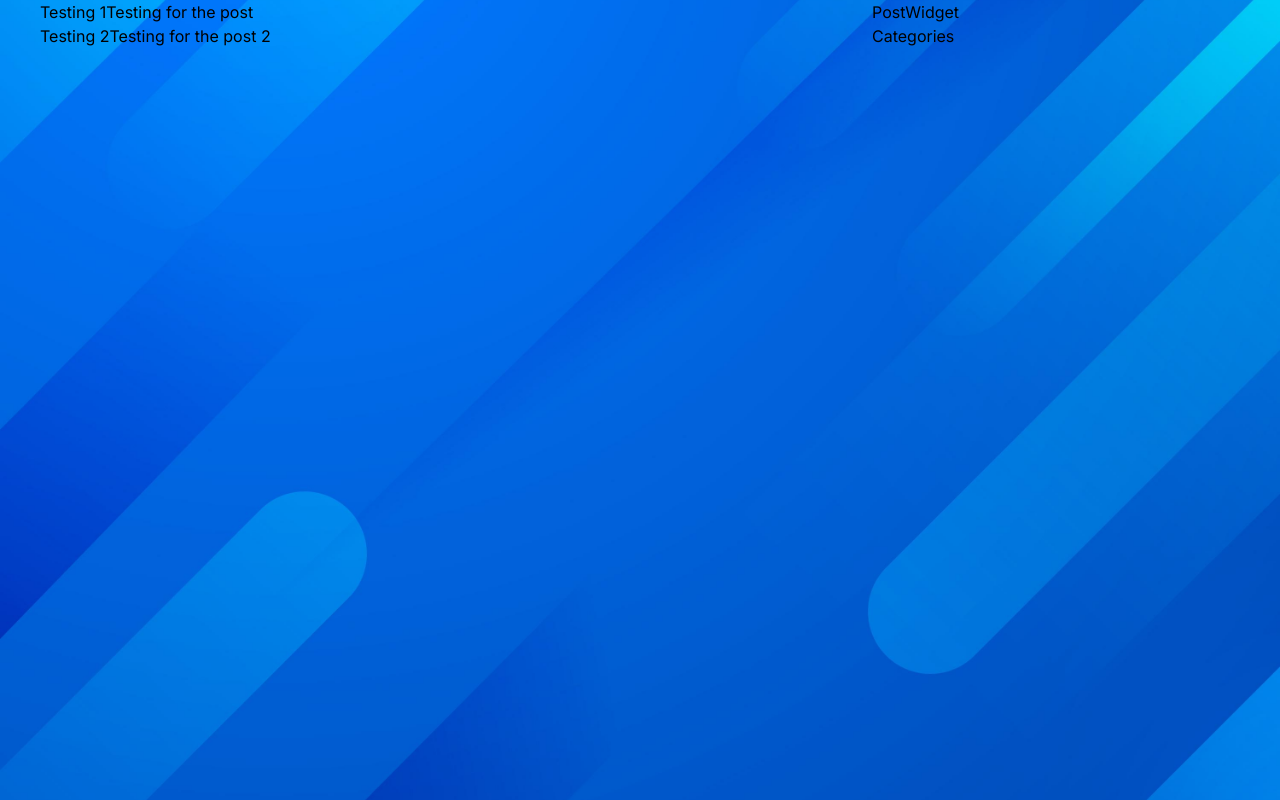
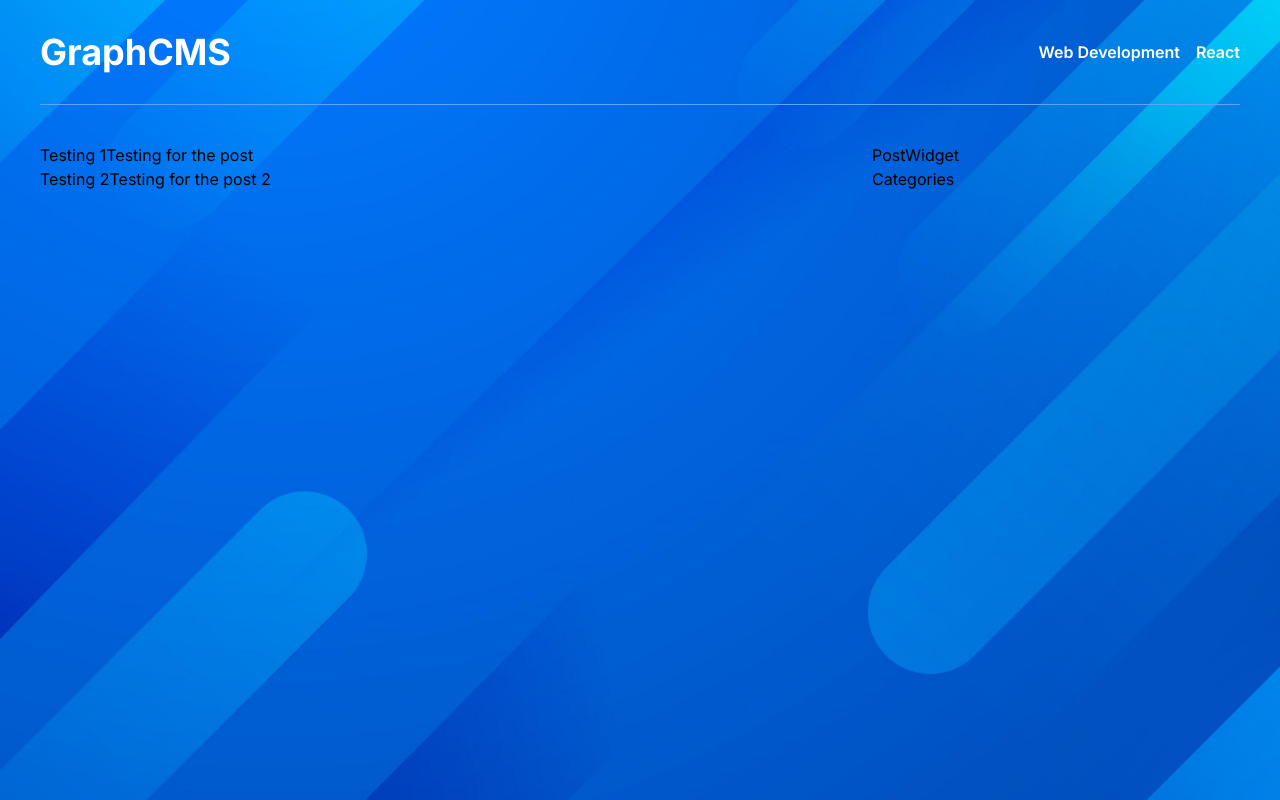
Before and after one commit to tranh253/linh-blog, a Next.js app: page / in a window 1280 px wide. Built offline with nearby package versions, Linux system fonts and the light colour scheme.

Commit message:
Setting layout in body html

```diff
--- a/app/layout.tsx
+++ b/app/layout.tsx
@@ -1,21 +1,25 @@
-import './globals.css'
-import { Inter } from 'next/font/google'
+import "./globals.css";
+import { Inter } from "next/font/google";
+import React, { useEffect, useState } from "react";
+import { Layout } from "@/components";
 
-const inter = Inter({ subsets: ['latin'] })
+const inter = Inter({ subsets: ["latin"] });
 
 export const metadata = {
-  title: 'Create Next App',
-  description: 'Generated by create next app',
-}
+  title: "Create Next App",
+  description: "Generated by create next app",
+};
 
 export default function RootLayout({
   children,
 }: {
-  children: React.ReactNode
+  children: React.ReactNode;
 }) {
   return (
     <html lang="en">
-      <body className={inter.className}>{children}</body>
+      <body className={inter.className}>
+        <Layout>{children}</Layout>
+      </body>
     </html>
-  )
+  );
 }
--- a/components/Header.jsx
+++ b/components/Header.jsx
@@ -19,7 +19,7 @@
         </div>
         <div className="hidden md:float-left md:contents">
           {categories.map((categorie) => (
-            <Link key={categorie.slug} href={`/category/${category.slug}`}>
+            <Link key={categorie.slug} href={`/category/${categorie.slug}`}>
               <span className="md:float-right mt-2 align-middle text-white ml-4 font-semibold cursor-pointer">
                 {categorie.name}
               </span>
--- a/components/Layout.jsx
+++ b/components/Layout.jsx
@@ -1,5 +1,5 @@
 import React from "react";
-import { Header } from "./Header";
+import Header from "./Header";
 
 const Layout = ({ children }) => {
   return (
```
